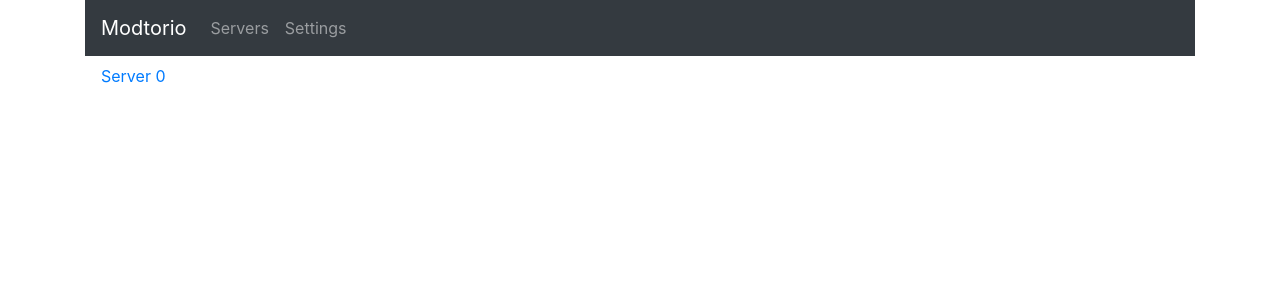
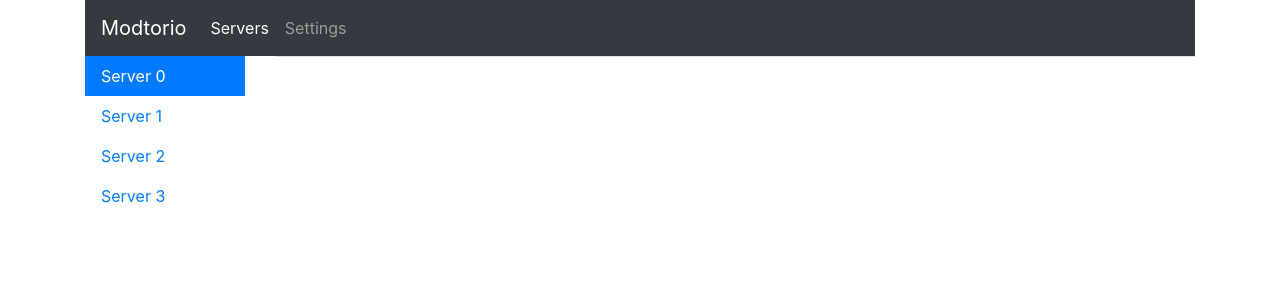
Before and after one commit to Spanfile/Modtorio, a React (Create React App) app in the folder app/: page /servers/0 in a window 1280 px wide. Shown: the top 300 px of the page. Built offline with nearby package versions, Linux system fonts and the light colour scheme.

Commit message:
Initial nav structure

```diff
--- a/app/src/components/App.tsx
+++ b/app/src/components/App.tsx
@@ -2,7 +2,6 @@ import React from 'react';
 import '../styles/App.css';
 
 import ModNav from './ModNav';
-import ServerView from './ServerView';
 import { Container } from 'react-bootstrap';
 import AppView from './AppView';
 
--- a/app/src/components/AppView.tsx
+++ b/app/src/components/AppView.tsx
@@ -1,6 +1,6 @@
 import React from 'react';
-import { Switch, Route } from 'react-router-dom';
-import ServerView from './ServerView';
+import { Switch, Route, Redirect } from 'react-router-dom';
+import ServerView from './servers/ServerView';
 
 export default class AppView extends React.Component {
     public render(): JSX.Element {
@@ -8,6 +8,7 @@ export default class AppView extends React.Component {
             <Switch>
                 <Route path="/servers" component={ServerView} />
                 <Route path={"/settings"} />
+                <Redirect exact from="/" to="servers" />
             </Switch>
         );
     }
--- a/app/src/components/ModNav.tsx
+++ b/app/src/components/ModNav.tsx
@@ -1,6 +1,6 @@
 import React from 'react';
 import { Row, Col, Navbar, Nav } from 'react-bootstrap';
-import { Link } from 'react-router-dom';
+import { NavLink } from 'react-router-dom';
 
 export default class ModNav extends React.Component {
     public render(): JSX.Element {
@@ -8,10 +8,10 @@ export default class ModNav extends React.Component {
             <Row>
                 <Col>
                     <Navbar bg="dark" variant="dark">
-                        <Navbar.Brand as={Link} to="/servers">Modtorio</Navbar.Brand>
+                        <Navbar.Brand as={NavLink} to="/" exact>Modtorio</Navbar.Brand>
                         <Nav className="mr-auto">
-                            <Nav.Link as={Link} to="/servers">Servers</Nav.Link>
-                            <Nav.Link as={Link} to="/settings">Settings</Nav.Link>
+                            <Nav.Link as={NavLink} to="/servers">Servers</Nav.Link>
+                            <Nav.Link as={NavLink} to="/settings">Settings</Nav.Link>
                         </Nav>
                     </Navbar>
                 </Col>
--- a/app/src/components/ServerView.tsx
+++ /dev/null
@@ -1,24 +0,0 @@
-import React from 'react';
-import { Switch, Route } from 'react-router-dom';
-import { Row, Col, Nav } from 'react-bootstrap';
-
-export default class ServerView extends React.Component {
-    public render(): JSX.Element {
-        return (
-            <Row>
-                <Col sm={2}>
-                    <Nav>
-                        <Nav.Link href={"/servers/0"}>Server 0</Nav.Link>
-                    </Nav>
-                </Col>
-
-                <Col>
-                    <Switch>
-                        <Route exact={true} path={"/servers"} />
-                        <Route path={"/servers/:serverId"} />
-                    </Switch>
-                </Col>
-            </Row>
-        );
-    }
-}
--- /dev/null
+++ b/app/src/components/servers/Server.tsx
@@ -0,0 +1,18 @@
+import React from 'react';
+import { Nav } from 'react-bootstrap';
+import { RouteComponentProps } from 'react-router';
+
+interface IServerProps {
+    serverId: string,
+}
+
+export default class Server extends React.Component<RouteComponentProps<IServerProps>> {
+    public render(): JSX.Element {
+        let props = this.props.match.params;
+        return (
+            <Nav variant="tabs">
+
+            </Nav>
+        );
+    }
+}
--- /dev/null
+++ b/app/src/components/servers/ServerView.tsx
@@ -0,0 +1,35 @@
+import React from 'react';
+import { Switch, Route, Redirect, NavLink } from 'react-router-dom';
+import { Row, Col, Nav } from 'react-bootstrap';
+import Server from './Server';
+
+function ModNavLink(props: { to: string, children: React.ReactNode }) {
+    return (
+        <Nav.Link as={NavLink} activeClassName="bg-primary text-white" className="text-left" {...props} />
+    );
+}
+
+export default class ServerView extends React.Component {
+    public render(): JSX.Element {
+        return (
+            <Row>
+                <Col sm={2}>
+                    <Nav className="flex-column">
+                        <ModNavLink to={"/servers/0"}>Server 0</ModNavLink>
+                        <ModNavLink to={"/servers/1"}>Server 1</ModNavLink>
+                        <ModNavLink to={"/servers/2"}>Server 2</ModNavLink>
+                        <ModNavLink to={"/servers/3"}>Server 3</ModNavLink>
+                    </Nav>
+                </Col>
+
+                <Col>
+                    <Switch>
+                        <Route exact path="/servers" />
+                        <Route path={"/servers/:serverId"} component={Server} />
+                        <Redirect from="/servers" to="servers" />
+                    </Switch>
+                </Col>
+            </Row >
+        );
+    }
+}
```
